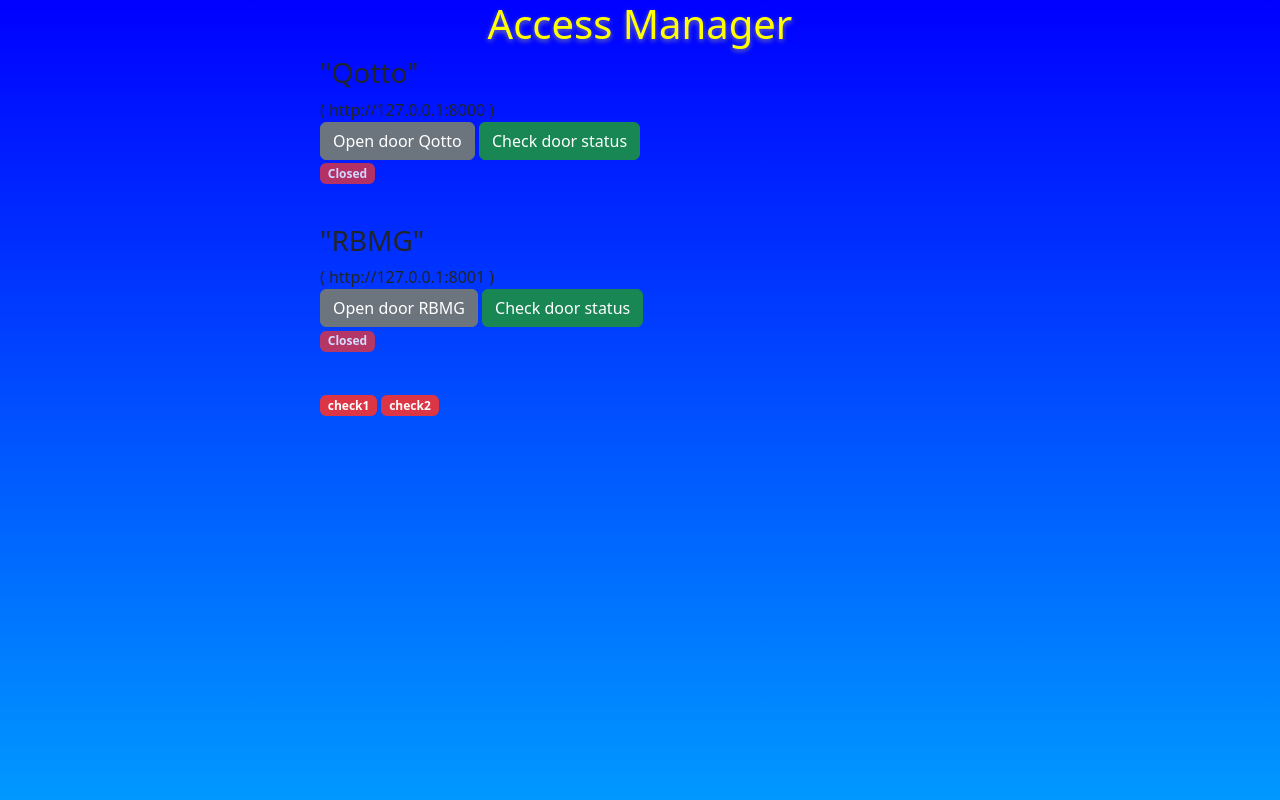
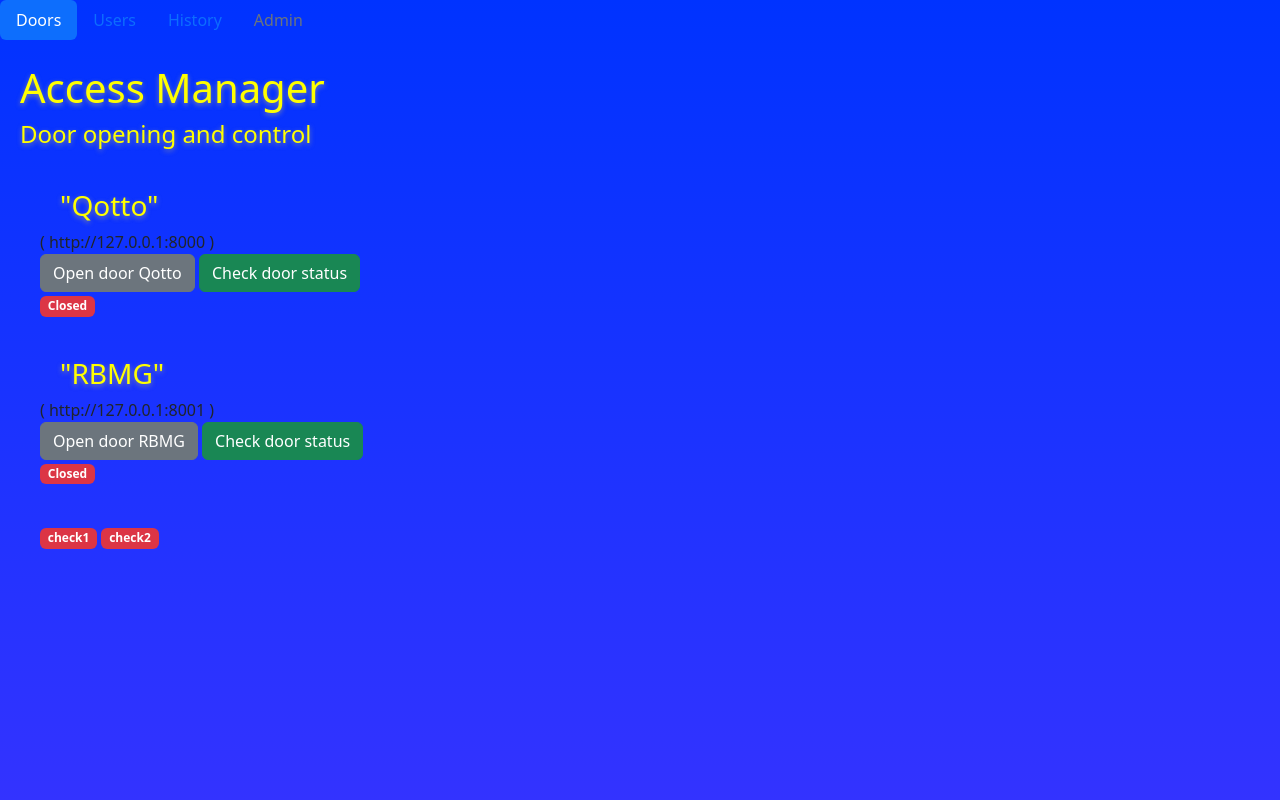
Before and after one commit to nesrv/door-manager, a Django app: page / in a window 1280 px wide. Run offline with Django 4.2, Linux system fonts and the light colour scheme; parts of the project's set-up code (start-up, migrations or seed data) failed here and were passed over.

Commit message:
Part 5. The user database is done

```diff
--- a/app/app/settings.py
+++ b/app/app/settings.py
@@ -95,6 +95,8 @@ USE_TZ = True
 # https://docs.djangoproject.com/en/4.1/howto/static-files/
 
 STATIC_URL = "static/"
+STATIC_ROOT = os.path.join(BASE_DIR, 'static')
+STATICFILES_DIRS = []
 
 MEDIA_ROOT = os.path.join(BASE_DIR, 'media')
 MEDIA_URL = '/media/'
--- a/app/app/urls.py
+++ b/app/app/urls.py
@@ -20,7 +20,8 @@ from django.urls import include, path
 
 urlpatterns = [
     path('', include('interface.urls')),
-    path('admin/', admin.site.urls),
+    path('/user', include('interface.urls')),
+    path('/admin', admin.site.urls),
 ]
 
 if settings.DEBUG:
--- /dev/null
+++ b/app/interface/static/interface/css/styles.css
@@ -0,0 +1,36 @@
+
+html {
+            font-family: Verdana, "sans-serif";
+        }
+        body {
+            min-height: 100vh ;
+            background: linear-gradient(#0033FF, #3333FF) no-repeat;
+        }
+        h1,h3,h4 {
+            text-align: left;
+            color: yellow;
+            text-shadow: 0 2px 5px rgba(150, 150, 150, 0.8);
+            margin-left: 20px;
+        }
+        #root {
+            display: flex;
+            flex-direction: column;
+            align-items: left;
+            margin-left: 20px;
+        }
+        .form {
+            width: 50%;
+            margin-bottom: 20px;
+        }
+   ,     .form__label {
+            text-align: center;
+            margin-top: 10px;
+            background-color: yellow;
+        }
+        .blink {
+        animation: blink 1s infinite;
+       }
+       @keyframes blink {
+        from { opacity: 1;
+        to { opacity: 0.8;
+       }
--- /dev/null
+++ b/app/interface/templates/interface/base.html
@@ -0,0 +1,39 @@
+{% load static %}
+<!DOCTYPE html>
+<html lang="en">
+<head>
+    <meta charset="UTF-8">
+    <title> {{title }}</title>
+     <link href="https://cdn.jsdelivr.net/npm/bootstrap@5.2.2/dist/css/bootstrap.min.css" rel="stylesheet"
+          integrity="sha384-Zenh87qX5JnK2Jl0vWa8Ck2rdkQ2Bzep5IDxbcnCeuOxjzrPF/et3URy9Bv1WTRi" crossorigin="anonymous">
+    <link type = "text/css" href ="{% static 'interface/css/styles.css' %}" rel = "stylesheet" />
+
+</head>
+<body>
+{% block mainmenu %}
+<ul class="nav nav-pills">
+  <li class="nav-item">
+    <a class="nav-link active" aria-current="page" href="{% url 'index' %}">Doors</a>
+  </li>
+  <li class="nav-item">
+    <a class="nav-link" href="{% url 'user' %}">Users</a>
+  </li>
+  <li class="nav-item">
+    <a class="nav-link" href="{% url 'history' %}">History</a>
+  </li>
+  <li class="nav-item">
+    <a class="nav-link disabled">Admin</a>
+  </li>
+</ul>
+<br>
+<h1>{{title}}</h1>
+<h4> <p class="blink">{{subtitle}} </p></h4>
+<br>
+
+{% endblock %}
+<div id="root">
+{% block content %}
+{% endblock  %}
+</div>
+</body>
+</html>
--- a/app/interface/templates/index.html
+++ b/app/interface/templates/interface/index.html
@@ -1,53 +1,8 @@
-<!DOCTYPE html>
-<html lang="en">
-<head>
-    <meta charset="UTF-8">
-    <title>{{title}}</title>
-    <link href="https://cdn.jsdelivr.net/npm/bootstrap@5.2.2/dist/css/bootstrap.min.css" rel="stylesheet"
-          integrity="sha384-Zenh87qX5JnK2Jl0vWa8Ck2rdkQ2Bzep5IDxbcnCeuOxjzrPF/et3URy9Bv1WTRi" crossorigin="anonymous">
-    <style>
-        html {
-            font-family: Verdana, "sans-serif";
-        }
-        body {
-            min-height: 100vh ;
-            background: linear-gradient(#0000FF, #0099FF) no-repeat;
-        }
-        h1 {
-            text-align: center;
-            color: yellow;
-            text-shadow: 0 2px 5px rgba(150, 150, 150, 0.8);
-        }
-        #root {
-            display: flex;
-            flex-direction: column;
-            align-items: center;
-        }
-        .form {
-            width: 50%;
-            margin-bottom: 20px;
-        }
-   ,     .form__label {
-            text-align: center;
-            margin-top: 10px;
-            background-color: yellow;
-        }
-        .blink {
-        animation: blink 1s infinite; /* Параметры анимации */
-       }
-       @keyframes blink {
-        from { opacity: 1; /* Непрозрачный текст */ }
-        to { opacity: 0.8; /* Прозрачный текст */ }
-       }
-
-    </style>
-</head>
-<body>
-<h1>{{title}}</h1>
+{% extends 'interface/base.html' %}
+{% block content %}
 <div id="root">
 
     <div class="form">
-
 
         {% for door in CONTROLLERS %}
         <h3> "{{ door.name }}"</h3>
@@ -65,12 +20,8 @@
         <span class="badge text-bg-danger" id="check_2"> check2 </span>
     </div>
 </div>
-</div>
-</body>
+
 <script type="application/javascript">
-
-
-
     let base_url = window.location.protocol + '//' + window.location.host + '/';
     let status = "Closed";
     const checkStatus = async(doorName) => {
@@ -110,8 +61,6 @@
             document.getElementById(doorName).innerHTML = "Access denied";
         }
         }
+</script>
 
-
-
-</script>
-</html>
+{% endblock  %}
--- a/app/interface/urls.py
+++ b/app/interface/urls.py
@@ -2,7 +2,11 @@ from django.urls import path
 
 from . import views
 
+
+
 urlpatterns = [
     path('', views.index, name='index'),
+    path('user/', views.user, name='user'),
+    path('history/', views.history, name='history'),
     path('<path>/<door_name>', views.controller_determinant, name='.controller_determinant'),
 ]
--- a/app/interface/views.py
+++ b/app/interface/views.py
@@ -6,21 +6,51 @@ from django.http import JsonResponse
 
 from authlib.jose import JsonWebToken
 
-from . setting2 import CONTROLLERS, JWT_PRIVATE_KEY, JWT_ALGORITHM
+from .setting2 import CONTROLLERS, JWT_PRIVATE_KEY, JWT_ALGORITHM
 
 # from .settings2 import CONTROLLERS, JWT_PRIVATE_KEY, JWT_ALGORITHM
 
 ACCESS_TOKEN_TIME_TOLERANCE = 3600
 jwt = JsonWebToken([JWT_ALGORITHM])
 
+from .models import *
+
+menu = [
+    {'title': "Door control", 'url_name': 'index'},
+    {'title': "User", 'url_name': 'user'},
+    {'title': "History", 'url_name': 'history'},
+    {'title': "Administrator", 'url_name': 'admin'}
+]
+
 
 def index(request):
-    context = {'title': "Access Manager", 'CONTROLLERS': CONTROLLERS, }
-    return render(request, 'index.html', context)
+    context = {
+        'title': "Access Manager",
+        'subtitle': 'Door opening and control',
+        'CONTROLLERS': CONTROLLERS
+    }
+    return render(request, 'interface/index.html', context)
+
+
+def user(request):
+    users = User.objects.all()
+    door = Door.objects.all()
+    context = {'title': "Access Manager",
+               'subtitle': 'User administration',
+               'users': users,
+               'doors': door
+               }
+    return render(request, 'interface/user.html', context)
+
+
+def history(request):
+    context = {'title': "Access Manager",
+               'subtitle': 'History of logs'
+               }
+    return render(request, 'interface/history.html', context)
 
 
 async def controller_determinant(request, path, door_name):
-
     url = [(controller['url']) for controller in CONTROLLERS if controller['name'] == door_name][0] + "/" + path
     current_timestamp = int(time())
 
@@ -41,7 +71,7 @@ async def controller_determinant(request, path, door_name):
             },
         )
         resp = await response.json()
-        print (resp)
+        print(resp)
         return JsonResponse(resp)
 
         # return web.json_response({
```
Also changed, not shown: app/interface/models.py (+5 -14 lines), app/interface/templates/interface/user.html (added, +20 -0 lines).
